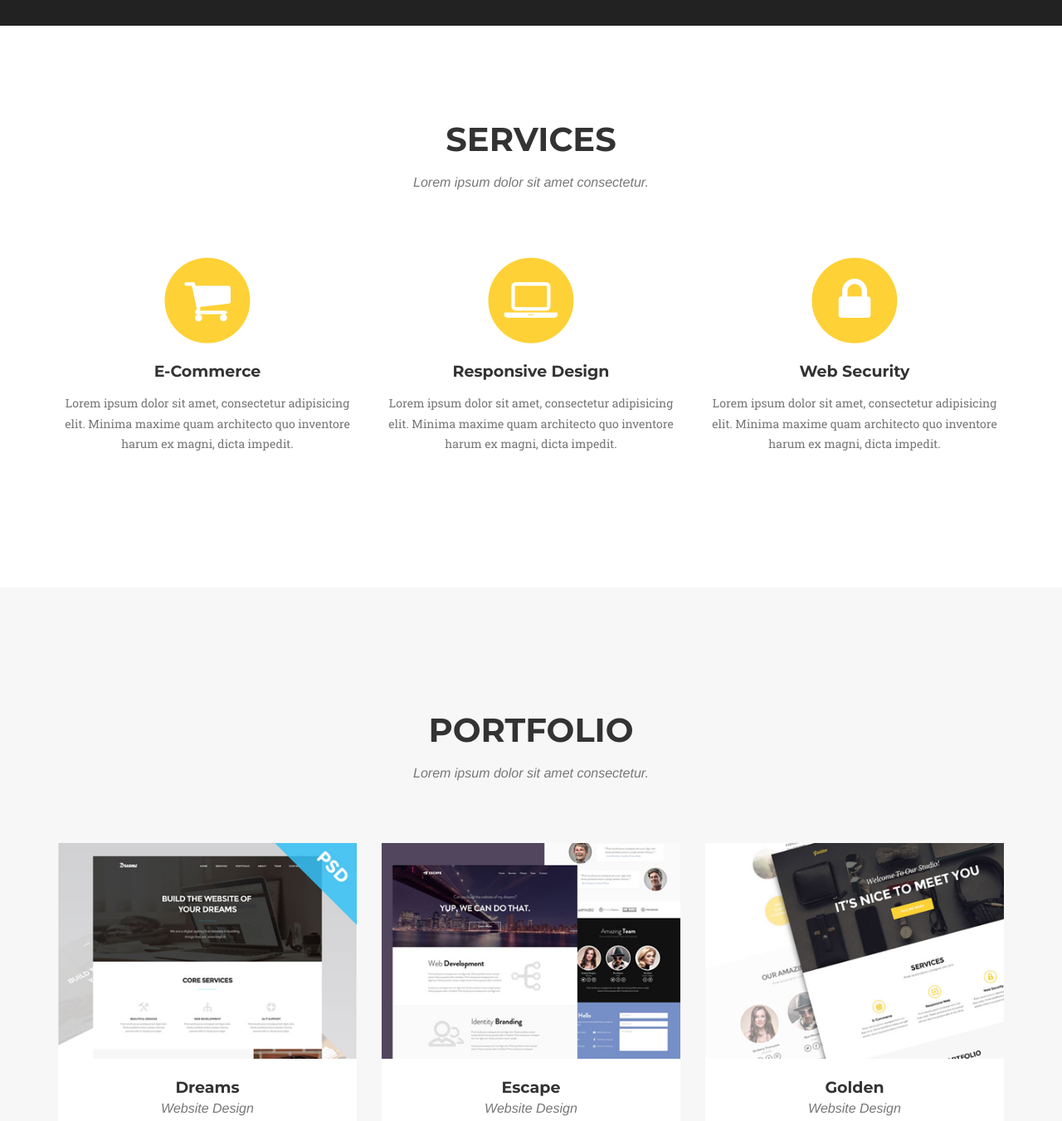
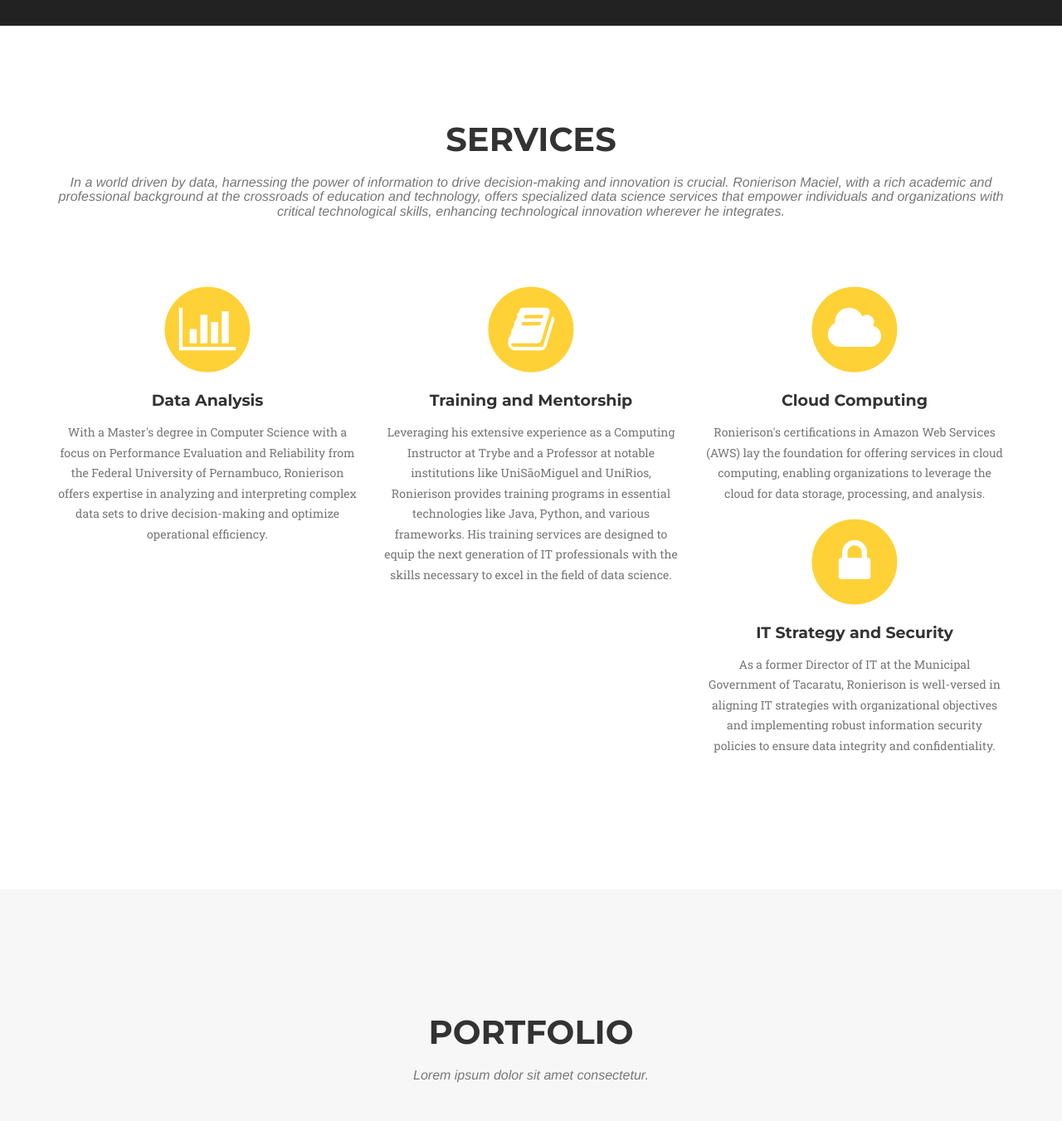
Before and after one commit to RonierisonMaciel/ronierisonmaciel.github.io, a Jekyll site: the page built from index.html, in a window 1280 px wide and 1400 px high, scrolled down 788 px, cut to the strip 49-1400 px from the top of the window. Shown: the whole strip at 83% size. Built offline with Jekyll 4.4.1, drawn with Linux system fonts in a browser that asks for light colours; some web fonts are replaced.

Commit message:
:zap: update page services

```diff
--- a/_includes/services.html
+++ b/_includes/services.html
@@ -4,33 +4,41 @@
             <div class="row">
                 <div class="col-lg-12 text-center">
                     <h2 class="section-heading">Services</h2>
-                    <h3 class="section-subheading text-muted">Lorem ipsum dolor sit amet consectetur.</h3>
+                    <h3 class="section-subheading text-muted">In a world driven by data, harnessing the power of information to drive decision-making and innovation is crucial. Ronierison Maciel, with a rich academic and professional background at the crossroads of education and technology, offers specialized data science services that empower individuals and organizations with critical technological skills, enhancing technological innovation wherever he integrates.</h3>
                 </div>
             </div>
             <div class="row text-center">
                 <div class="col-md-4">
                     <span class="fa-stack fa-4x">
                         <i class="fa fa-circle fa-stack-2x text-primary"></i>
-                        <i class="fa fa-shopping-cart fa-stack-1x fa-inverse"></i>
+                        <i class="fa fa-bar-chart fa-stack-1x fa-inverse"></i>
                     </span>
-                    <h4 class="service-heading">E-Commerce</h4>
-                    <p class="text-muted">Lorem ipsum dolor sit amet, consectetur adipisicing elit. Minima maxime quam architecto quo inventore harum ex magni, dicta impedit.</p>
+                    <h4 class="service-heading">Data Analysis</h4>
+                    <p class="text-muted">With a Master's degree in Computer Science with a focus on Performance Evaluation and Reliability from the Federal University of Pernambuco, Ronierison offers expertise in analyzing and interpreting complex data sets to drive decision-making and optimize operational efficiency.</p>
                 </div>
                 <div class="col-md-4">
                     <span class="fa-stack fa-4x">
                         <i class="fa fa-circle fa-stack-2x text-primary"></i>
-                        <i class="fa fa-laptop fa-stack-1x fa-inverse"></i>
+                        <i class="fa fa-book fa-stack-1x fa-inverse"></i>
                     </span>
-                    <h4 class="service-heading">Responsive Design</h4>
-                    <p class="text-muted">Lorem ipsum dolor sit amet, consectetur adipisicing elit. Minima maxime quam architecto quo inventore harum ex magni, dicta impedit.</p>
+                    <h4 class="service-heading">Training and Mentorship</h4>
+                    <p class="text-muted">Leveraging his extensive experience as a Computing Instructor at Trybe and a Professor at notable institutions like UniSãoMiguel and UniRios, Ronierison provides training programs in essential technologies like Java, Python, and various frameworks. His training services are designed to equip the next generation of IT professionals with the skills necessary to excel in the field of data science.</p>
+                </div>
+                <div class="col-md-4">
+                    <span class="fa-stack fa-4x">
+                        <i class="fa fa-circle fa-stack-2x text-primary"></i>
+                        <i class="fa fa-cloud fa-stack-1x fa-inverse"></i>
+                    </span>
+                    <h4 class="service-heading">Cloud Computing</h4>
+                    <p class="text-muted">Ronierison's certifications in Amazon Web Services (AWS) lay the foundation for offering services in cloud computing, enabling organizations to leverage the cloud for data storage, processing, and analysis.</p>
                 </div>
                 <div class="col-md-4">
                     <span class="fa-stack fa-4x">
                         <i class="fa fa-circle fa-stack-2x text-primary"></i>
                         <i class="fa fa-lock fa-stack-1x fa-inverse"></i>
                     </span>
-                    <h4 class="service-heading">Web Security</h4>
-                    <p class="text-muted">Lorem ipsum dolor sit amet, consectetur adipisicing elit. Minima maxime quam architecto quo inventore harum ex magni, dicta impedit.</p>
+                    <h4 class="service-heading">IT Strategy and Security</h4>
+                    <p class="text-muted">As a former Director of IT at the Municipal Government of Tacaratu, Ronierison is well-versed in aligning IT strategies with organizational objectives and implementing robust information security policies to ensure data integrity and confidentiality.</p>
                 </div>
             </div>
         </div>
```
